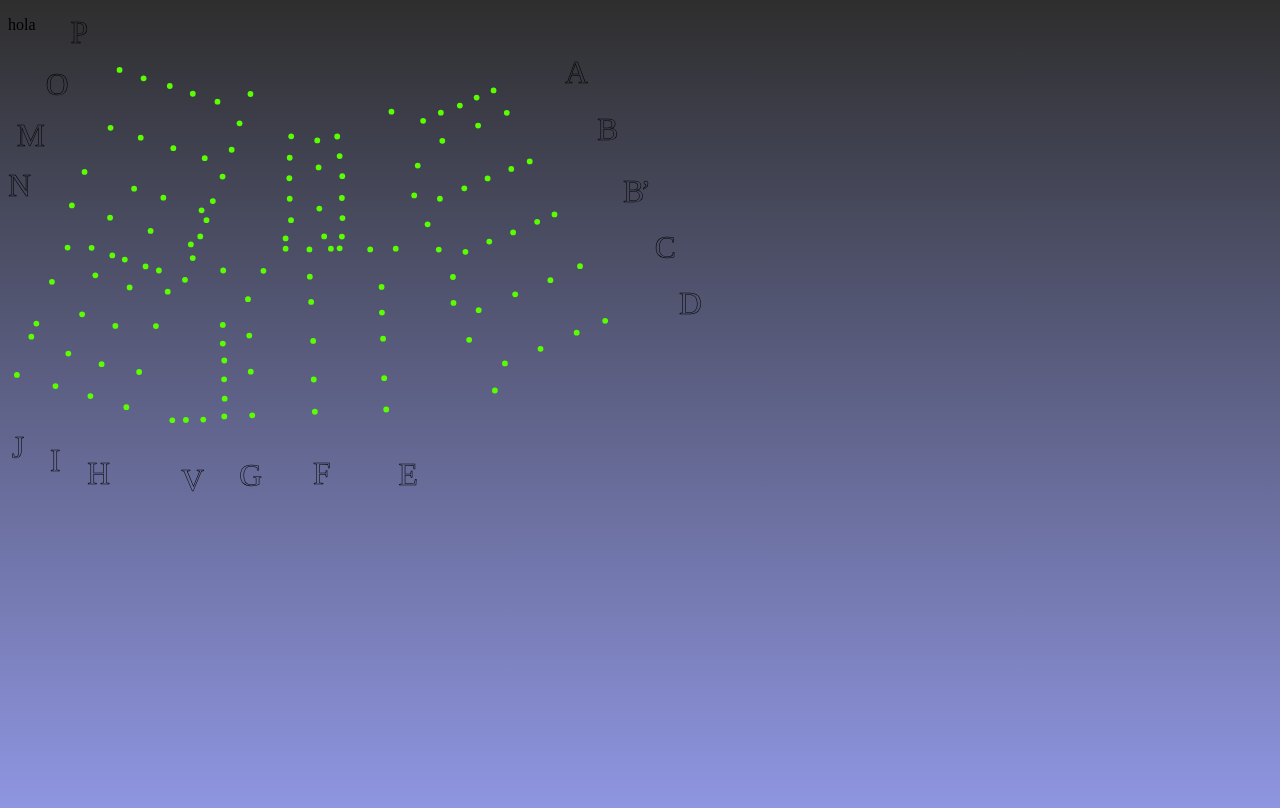
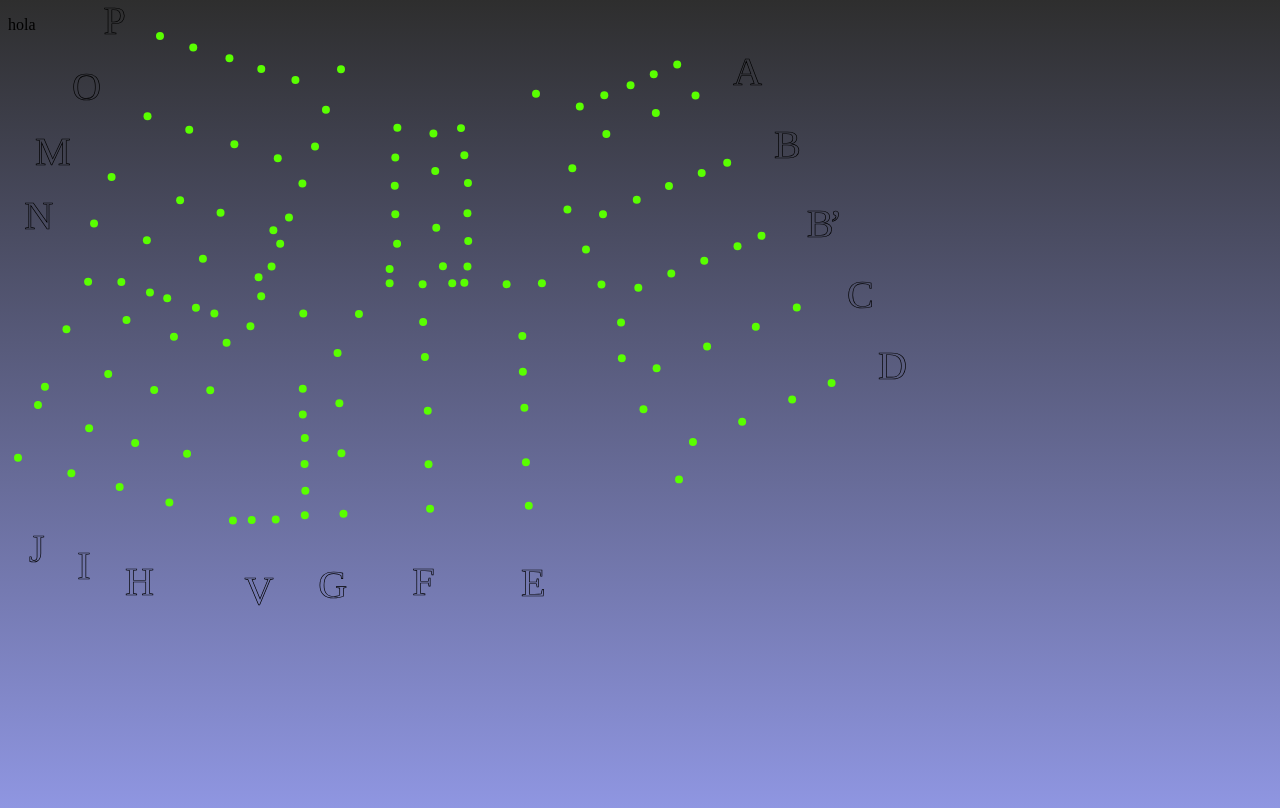
Before and after one commit to asm56059/ponlepantalanes, a plain HTML site: page index.html in a window 1280 px wide. Drawn offline with Linux system fonts and the light colour scheme.

Commit message:
increase svg width

```diff
--- a/index.html
+++ b/index.html
@@ -18,12 +18,6 @@
             position: relative;
         }
 
-        #bloque2 {
-            /* position: absolute;  */
-        }
-
-
-
         svg {
             position: absolute;
             height: auto;
@@ -38,14 +32,15 @@
 
         #pila {
             z-index: 1;
-            margin-top: 4%;
-            width: 47%;
+            width: 65%;
+            margin-top:1em;
             margin-left: 0.5%;
         }
 
         #letras {
             z-index: 1;
-            width: 55%;
+            width: 70%;
+            transform: translate(1em, -1em);
         }
 
 
@@ -58,13 +53,6 @@
             font-family: MyriadPro-Regular, Myriad Pro;
         }
 
-        /* .letras-2 {
-    letter-spacing: 0.01em;
-}
-
-.letras-3 {
-    letter-spacing: -0.09em;
-}  */
 
         .porpintar {
             fill: #59ff00;
@@ -836,7 +824,7 @@
             }
 
             //el array queda actualizado cada vez que se pulsa un palo y se pulsa un boton
-            // console.table(paloStatus)
+            console.table(paloStatus)
 
             // TODO: hay que guardarlo en un json
             localStorage.setItem('paloStatus', JSON.stringify(paloStatus))
```
